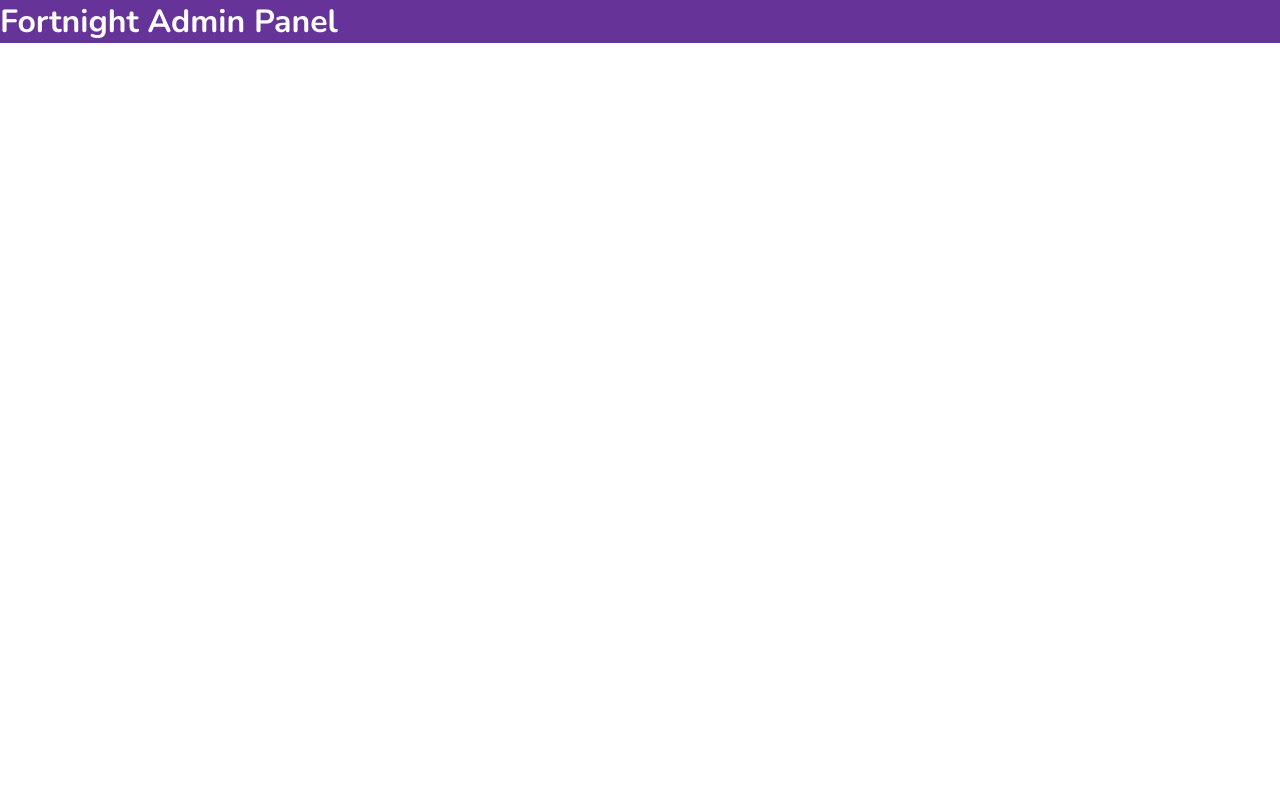
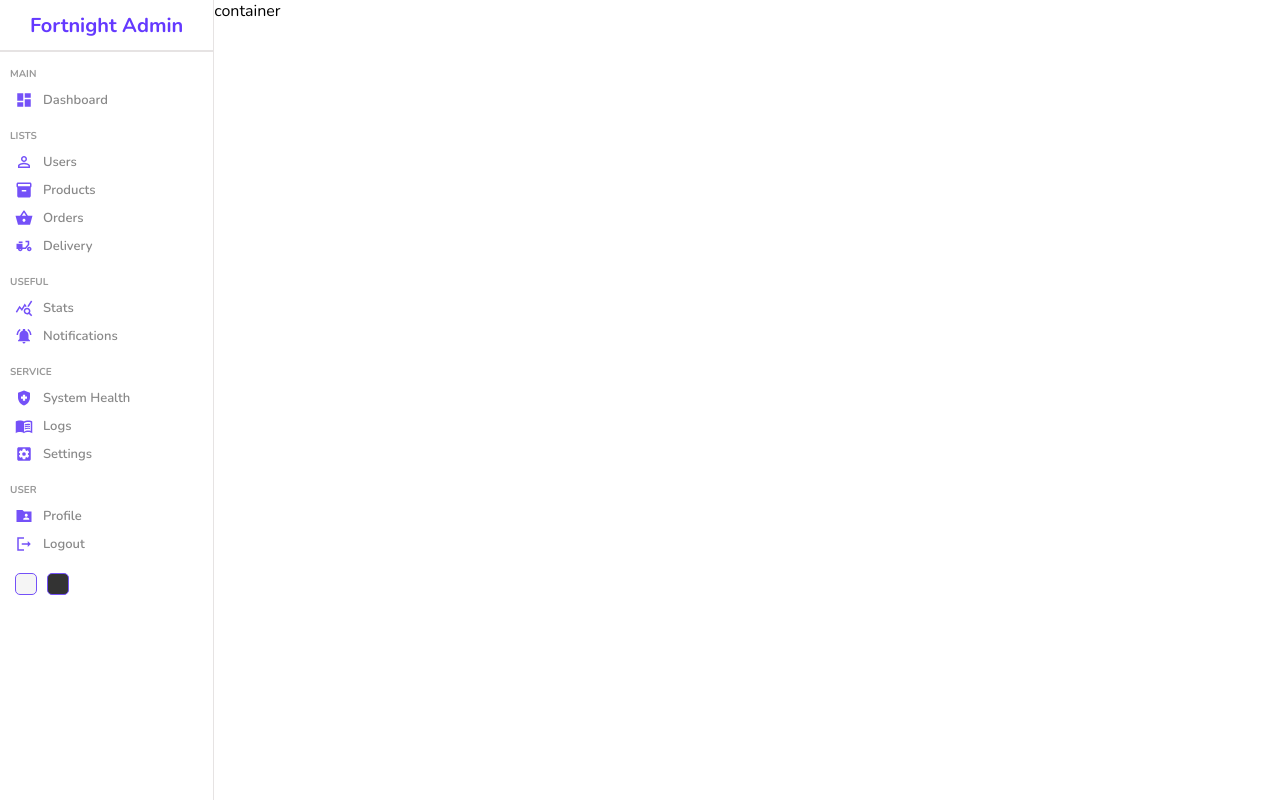
Before and after one commit to ayushnanda21/fortnight-admin_panel, a React (Create React App) app: page / in a window 1280 px wide. Built offline with nearby package versions, Linux system fonts and the light colour scheme.

Commit message:
sidebar component layering  + react-router-dom links

```diff
--- a/package.json
+++ b/package.json
@@ -3,11 +3,16 @@
   "version": "0.1.0",
   "private": true,
   "dependencies": {
+    "@emotion/react": "^11.9.0",
+    "@emotion/styled": "^11.8.1",
+    "@mui/icons-material": "^5.6.2",
+    "@mui/material": "^5.6.4",
     "@testing-library/jest-dom": "^5.16.4",
     "@testing-library/react": "^13.2.0",
     "@testing-library/user-event": "^13.5.0",
     "react": "^18.1.0",
     "react-dom": "^18.1.0",
+    "react-router-dom": "^6.3.0",
     "react-scripts": "5.0.1",
     "sass": "^1.51.0",
     "web-vitals": "^2.1.4"
--- a/src/App.js
+++ b/src/App.js
@@ -1,10 +1,38 @@
 import Home from "./pages/home/Home";
+import Login from "./pages/login/Login"
+import List from "./pages/list/List";
+import Single from "./pages/single/Single";
+import New from "./pages/new/New";
+
+import {
+  BrowserRouter as Router,
+  Routes,
+  Route,
+} from "react-router-dom";
 
 function App() {
   return (
     <div className="App">
-      <Home />
+      <Router>
+        <Routes>
+            <Route path="/">
+            <Route index element = {<Home />} />
+            <Route path="login" element={<Login />} />
+            <Route path="users">
+              <Route index element={<List />} />
+              <Route path=":userId" element={<Single />} />
+              <Route path="new" element={<New />} />
+            </Route>
+            <Route path="products">
+              <Route index element={<List />} />
+              <Route path=":productId" element={<Single />} />
+              <Route path="new" element={<New />} />
+            </Route>
+            </Route>
+        </Routes>
+      </Router>
     </div>
+
   );
 }
 
--- /dev/null
+++ b/src/components/sidebar/Sidebar.jsx
@@ -0,0 +1,96 @@
+import "./sidebar.scss"
+import React from 'react'
+
+//material-ui icons
+import DashboardIcon from '@mui/icons-material/Dashboard';
+import PersonOutlineOutlinedIcon from '@mui/icons-material/PersonOutlineOutlined';
+import Inventory2Icon from '@mui/icons-material/Inventory2';
+import ShoppingBasketSharpIcon from '@mui/icons-material/ShoppingBasketSharp';
+import DeliveryDiningSharpIcon from '@mui/icons-material/DeliveryDiningSharp';
+import QueryStatsSharpIcon from '@mui/icons-material/QueryStatsSharp';
+import NotificationsActiveSharpIcon from '@mui/icons-material/NotificationsActiveSharp';
+import HealthAndSafetySharpIcon from '@mui/icons-material/HealthAndSafetySharp';
+import MenuBookSharpIcon from '@mui/icons-material/MenuBookSharp';
+import SettingsApplicationsSharpIcon from '@mui/icons-material/SettingsApplicationsSharp';
+import FolderSharedSharpIcon from '@mui/icons-material/FolderSharedSharp';
+import LogoutSharpIcon from '@mui/icons-material/LogoutSharp';
+
+const Sidebar = () => {
+  return (
+    <div className="sidebar">
+
+        <div className="top">
+            <span className="logo">Fortnight Admin </span>
+        </div>
+        <hr />
+
+        <div className="center">
+            <ul>
+                <p className="title">MAIN</p>
+                <li>
+                    <DashboardIcon className="icon" />
+                    <span>Dashboard</span>
+                </li>
+                <p className="title">LISTS</p>
+                <li>
+                    <PersonOutlineOutlinedIcon className="icon" />
+                    <span>Users</span>
+                </li>
+                <li>
+                    <Inventory2Icon className="icon" />
+                    <span>Products</span>
+                </li>
+                <li>
+                    <ShoppingBasketSharpIcon className="icon" />
+                    <span>Orders</span>
+                </li>
+
+                <li>
+                    <DeliveryDiningSharpIcon className="icon"  />
+                    <span>Delivery</span>
+                </li>
+                <p className="title">USEFUL</p>
+                <li>
+                    <QueryStatsSharpIcon className="icon" />
+                    <span>Stats</span>
+                </li>
+                <li>
+                    <NotificationsActiveSharpIcon className="icon" />
+                    <span>Notifications</span>
+                </li>
+                <p className="title">SERVICE</p>
+                <li>
+                    <HealthAndSafetySharpIcon className="icon" />
+                    <span>System Health</span>
+                </li>
+                <li>
+                    <MenuBookSharpIcon className="icon" />
+                    <span>Logs</span>
+                </li>
+                <li>
+                    <SettingsApplicationsSharpIcon className="icon"  />
+                    <span>Settings</span>
+                </li>
+                <p className="title">USER</p>
+                <li>
+                    <FolderSharedSharpIcon className="icon" />
+                    <span>Profile</span>
+                </li>
+                <li>
+                    <LogoutSharpIcon className="icon" />
+                    <span>Logout</span>
+                </li>
+
+            </ul>
+        </div>
+        <div className="bottom">
+            <div className="colorOption"></div>
+            <div className="colorOption"></div>
+
+        </div>
+
+    </div>
+  )
+}
+
+export default Sidebar
--- /dev/null
+++ b/src/components/sidebar/sidebar.scss
@@ -0,0 +1,89 @@
+.sidebar{
+    flex: 1;
+    border-right: 0.5px solid rgb(230, 227, 227);
+    min-height: 100vh;
+    background-color: white;
+
+    .top{
+        height: 50px;
+        display: flex;
+        align-items: center;
+        justify-content: center;
+    }
+
+        .logo{
+            font-size: 20px;
+            font-weight: bold;
+            color: #6439ff;
+
+        }
+
+    hr{
+        height: 0;
+        border: 0.5px solid rgb(230, 227, 227);
+    }
+
+    .center{
+        padding-left: 10px;
+
+            ul{
+                list-style: none;
+                margin: 0;
+                padding: 0;
+
+                .title{
+                    font-size: 10px;
+                    font-weight: 700;
+                    color: #999;
+                    margin-top: 15px;
+                    margin-bottom: 5px;
+                }
+
+                li{
+                    display: flex;
+                    align-items: center;
+                    padding: 5px;
+                    cursor: pointer;
+
+                    &:hover{
+                        background-color: #ece8ff;
+                    }
+
+                    .icon{
+                        font-size: 18px;
+                        color: #7451f8;
+                    }
+
+                    span{
+                        font-size: 13px;
+                        font-weight: 600;
+                        color: #888;
+                        margin-left: 10px;
+                    }
+                }
+            }
+    }
+
+    .bottom{
+        display: flex;
+        align-items: center;
+        margin: 10px;
+
+            .colorOption{
+                width: 20px;
+                height: 20px;
+                border-radius: 5px;
+                border: 1px solid #7451f8;
+                cursor: pointer;
+                margin: 5px;
+
+                &:nth-child(1){
+                    background-color: whitesmoke;
+                }
+                &:nth-child(2){
+                    background-color: #333;
+                }
+
+            }
+    }
+}
--- a/src/pages/home/Home.jsx
+++ b/src/pages/home/Home.jsx
@@ -1,10 +1,13 @@
 import React from 'react'
 import "./home.scss"
+import Sidebar from '../../components/sidebar/Sidebar'
+
 
 const Home = () => {
   return (
     <div className="home" >
-        <h1 className="title">Fortnight Admin Panel</h1>
+        <Sidebar />
+        <div className="homeContainer">container</div>
     </div>
   )
 }
--- a/src/pages/home/home.scss
+++ b/src/pages/home/home.scss
@@ -1,6 +1,7 @@
 .home{
-    background-color: rebeccapurple;
-    .title{
-        color: white;
+    display: flex;
+
+    .homeContainer{
+        flex: 5;
     }
 }
```
Also changed, not shown: src/components/navbar/Navbar.jsx (added, +10 -0 lines), src/components/navbar/navbar.scss (added), 1 other file (tests, documents, lock files or other folders).
